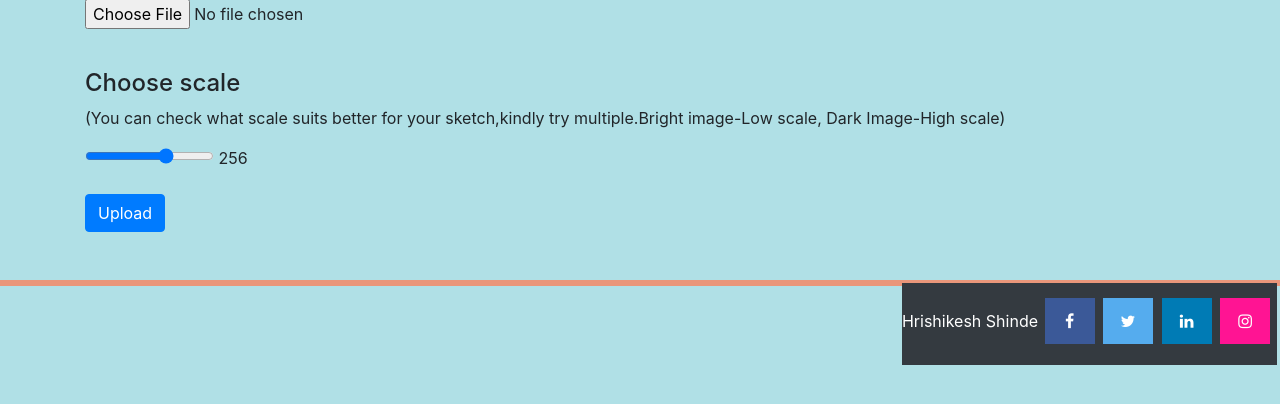
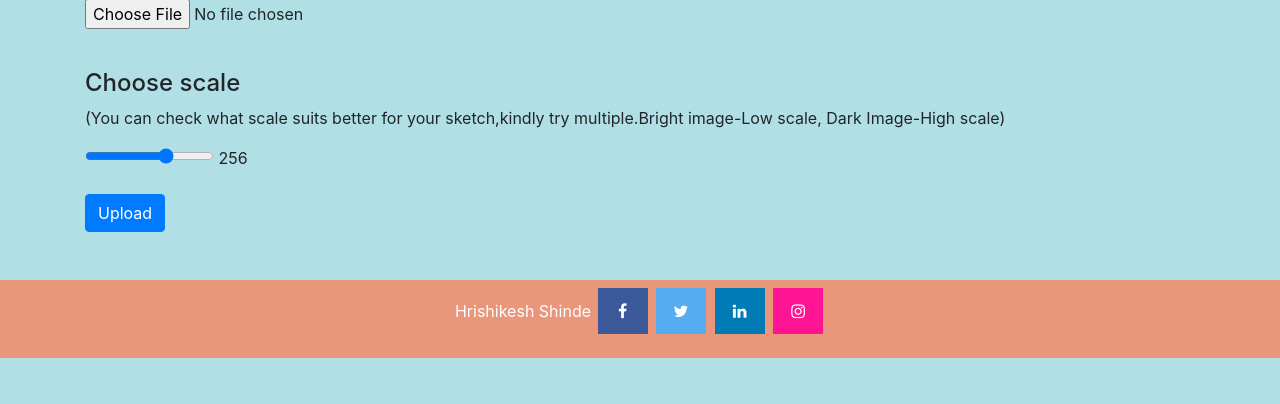
Before and after one commit to hrishi3/makeyoursketch, a Flask app: page / in a window 1280 px wide. Shown: the part 183-587 px from the top of the page. Run offline with Flask 2, Linux system fonts and the light colour scheme; some libraries are stand-ins or nearby versions.

Commit message:
Update index.html

```diff
--- a/templates/index.html
+++ b/templates/index.html
@@ -12,7 +12,7 @@ img {
   border: solid; border-width: 2px; border-color:black;
   border-radius: 15px;
 }
-   #top-social{background: #343A40;position:relative;z-index:100;float: right;padding-top: 10px;padding-right: 5px;}
+
 .fa {
   padding: 15px;
   font-size: 20px;
```
